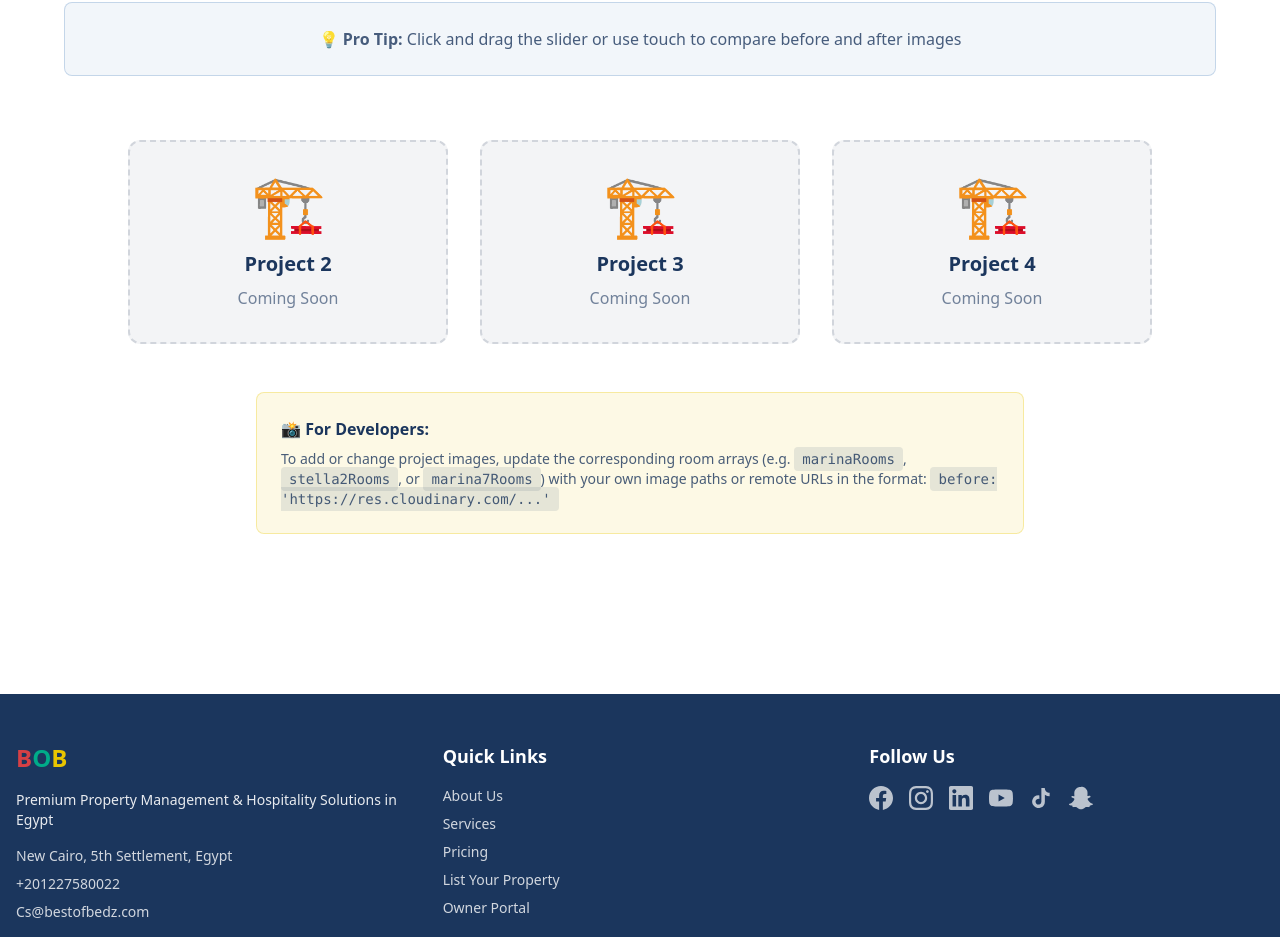
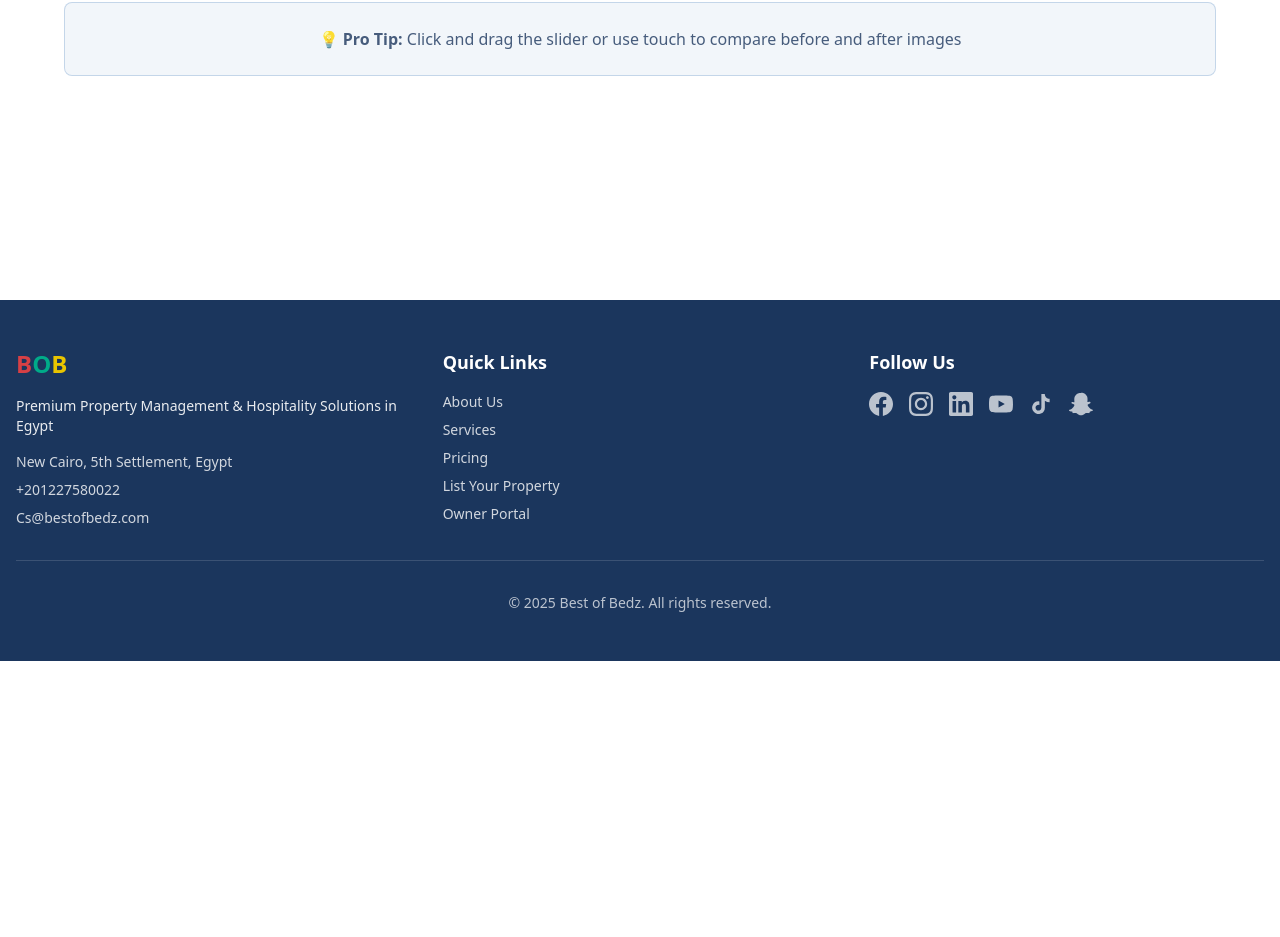
Before and after one commit to HASSANBOB533/property-mgtg-new, a Next.js app: page /en/design in a window 1280 px wide. Shown: the part 5532-6469 px from the top of the page. After the commit the page ends 6193 px from the top, so only its background shows below. Built offline with nearby package versions, Linux system fonts and the light colour scheme.

Commit message:
Remove Coming Soon projects and developer note from design page

```diff
--- a/components/design/ProjectGallery.tsx
+++ b/components/design/ProjectGallery.tsx
@@ -340,30 +340,7 @@ export default function ProjectGallery() {
           </div>
         </div>
 
-        {/* Coming Soon Projects */}
-        <div className="grid md:grid-cols-3 gap-8 max-w-5xl mx-auto">
-          {[1, 2, 3].map((idx) => (
-            <div
-              key={idx}
-              className="bg-gray-100 rounded-xl p-8 text-center border-2 border-dashed border-gray-300 hover:border-blue-primary transition-colors"
-            >
-              <div className="text-6xl mb-4">🏗️</div>
-              <h3 className="text-xl font-bold text-dark-text mb-2">
-                Project {idx + 1}
-              </h3>
-              <p className="text-dark-text/60">{t('comingSoon')}</p>
-            </div>
-          ))}
-        </div>
 
-        {/* Note about adding images */}
-        <div className="mt-12 max-w-3xl mx-auto bg-yellow-primary/10 border border-yellow-primary/30 rounded-lg p-6">
-          <h4 className="font-bold text-dark-text mb-2">📸 For Developers:</h4>
-          <p className="text-sm text-dark-text/80">
-            To add or change project images, update the corresponding room arrays (e.g. <code className="bg-dark-text/10 px-2 py-1 rounded">marinaRooms</code>, <code className="bg-dark-text/10 px-2 py-1 rounded">stella2Rooms</code>, or <code className="bg-dark-text/10 px-2 py-1 rounded">marina7Rooms</code>)
-            with your own image paths or remote URLs in the format: <code className="bg-dark-text/10 px-2 py-1 rounded">before: 'https://res.cloudinary.com/...'</code>
-          </p>
-        </div>
       </div>
     </section>
   );
```
